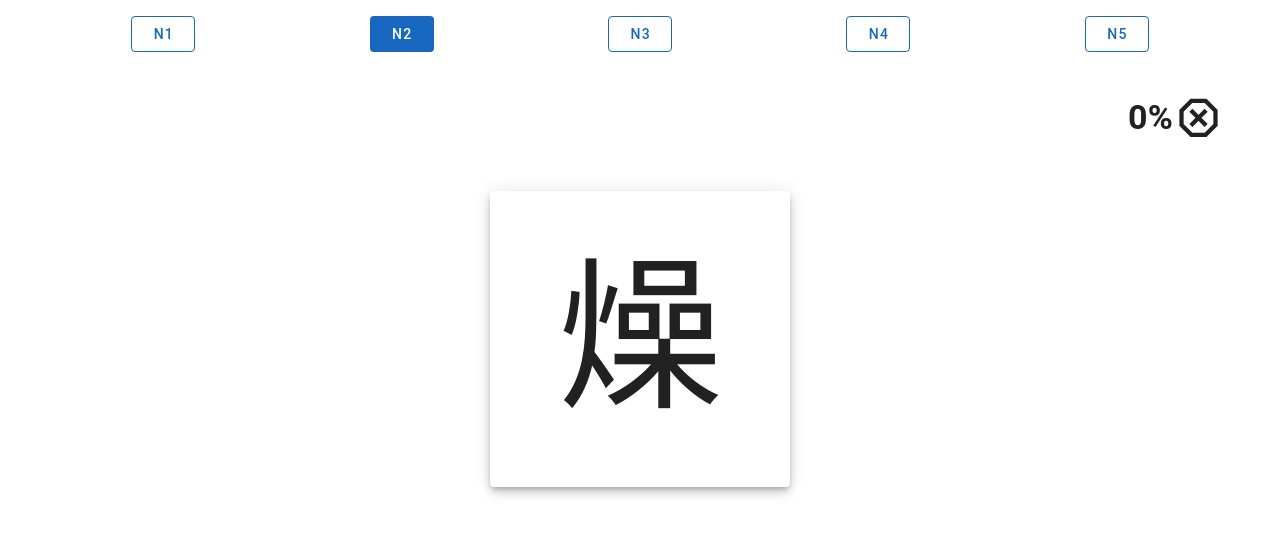
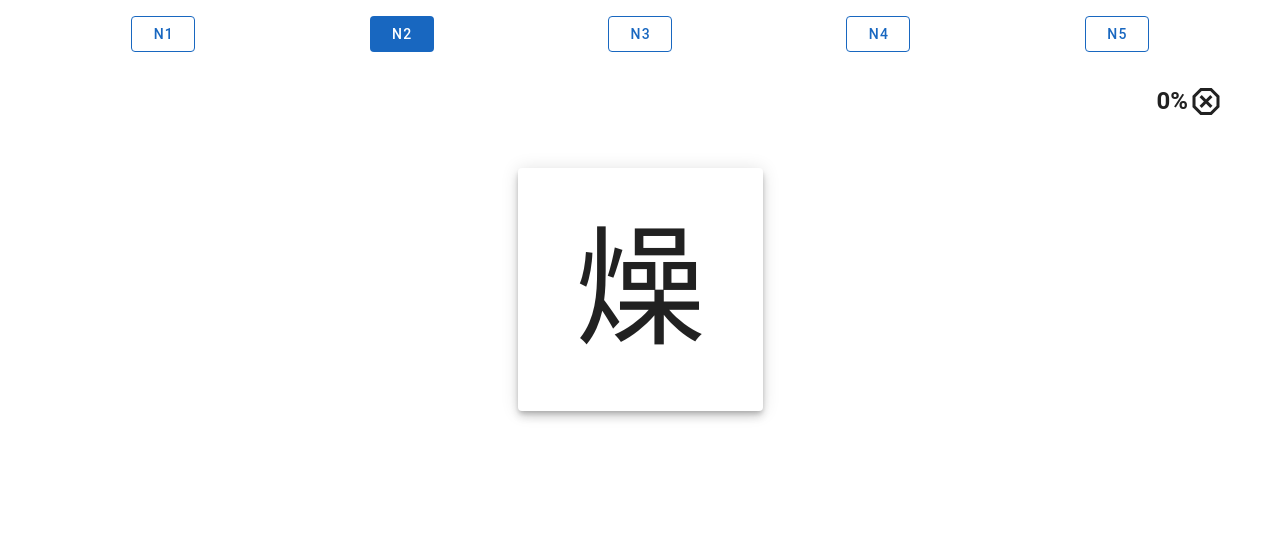
Before and after one commit to 89hikari/kanjiquizer, a Vue app: page / in a window 1280 px wide. Both pictures are taken after a click on the button "N2". Shown: the top 534 px of the page. Built offline with nearby package versions, Linux system fonts and the light colour scheme.

Commit message:
Sizes changes

```diff
--- a/src/components/TheCard.vue
+++ b/src/components/TheCard.vue
@@ -11,7 +11,7 @@ const store = useAppStore();
         v-bind="props"
         :elevation="isHovering ? 24 : 6"
         class="mx-auto pa-6 rounded kanji mt-12 cursor-pointer"
-        :max-width="300"
+        :max-width="245"
         @click="store.setSelected()"
       >
         {{ store.currentKanji.kanji }}
@@ -24,6 +24,6 @@ const store = useAppStore();
 <style scoped>
 .kanji {
   text-align: center;
-  font-size: 165px;
+  font-size: 130px;
 }
 </style>
--- a/src/components/TheGrades.vue
+++ b/src/components/TheGrades.vue
@@ -6,13 +6,14 @@ const store = useAppStore();
 
 <template>
   <div
-    class="d-flex justify-space-between mx-auto mt-10 flex-wrap ga-3"
+    class="d-flex justify-space-between mx-auto mt-10 flex-wrap ga-1"
     :style="{ maxWidth: '400px' }"
   >
     <v-btn
       v-for="el in store.gradesList"
       :color="el.name"
       @click="store.setScore(el.value)"
+      size="small"
     >
       {{ el.name }}
     </v-btn>
--- a/src/components/TheResult.vue
+++ b/src/components/TheResult.vue
@@ -5,8 +5,8 @@ const store = useAppStore();
 </script>
 
 <template>
-  <div class="w-100 d-flex mt-10">
-    <div class="ml-auto text-h4 font-weight-bold d-flex align-center">
+  <div class="w-100 d-flex mt-8">
+    <div class="ml-auto text-h5 font-weight-bold d-flex align-center">
       <p>{{ store.scoreValue }}%</p>
       <v-icon class="cursor-pointer" @click="store.clear()"
         >mdi-close-octagon-outline</v-icon
```
